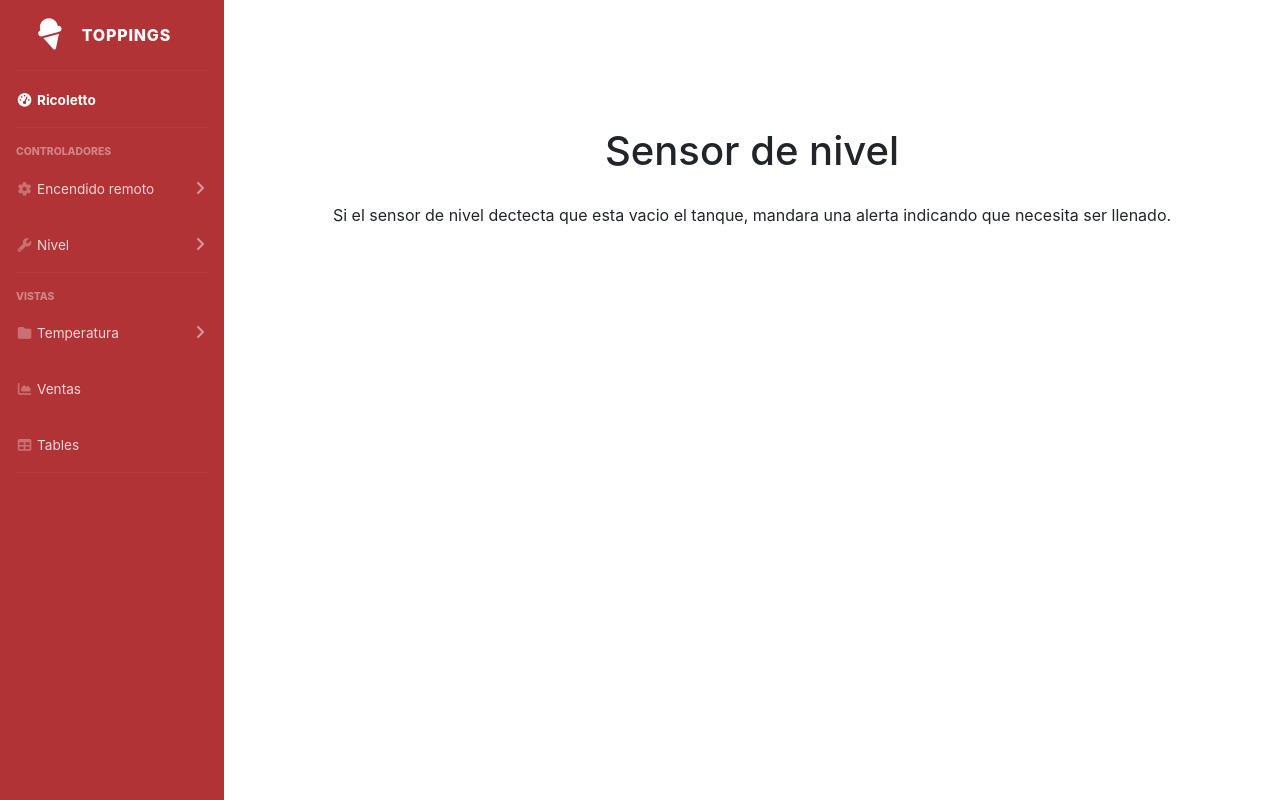
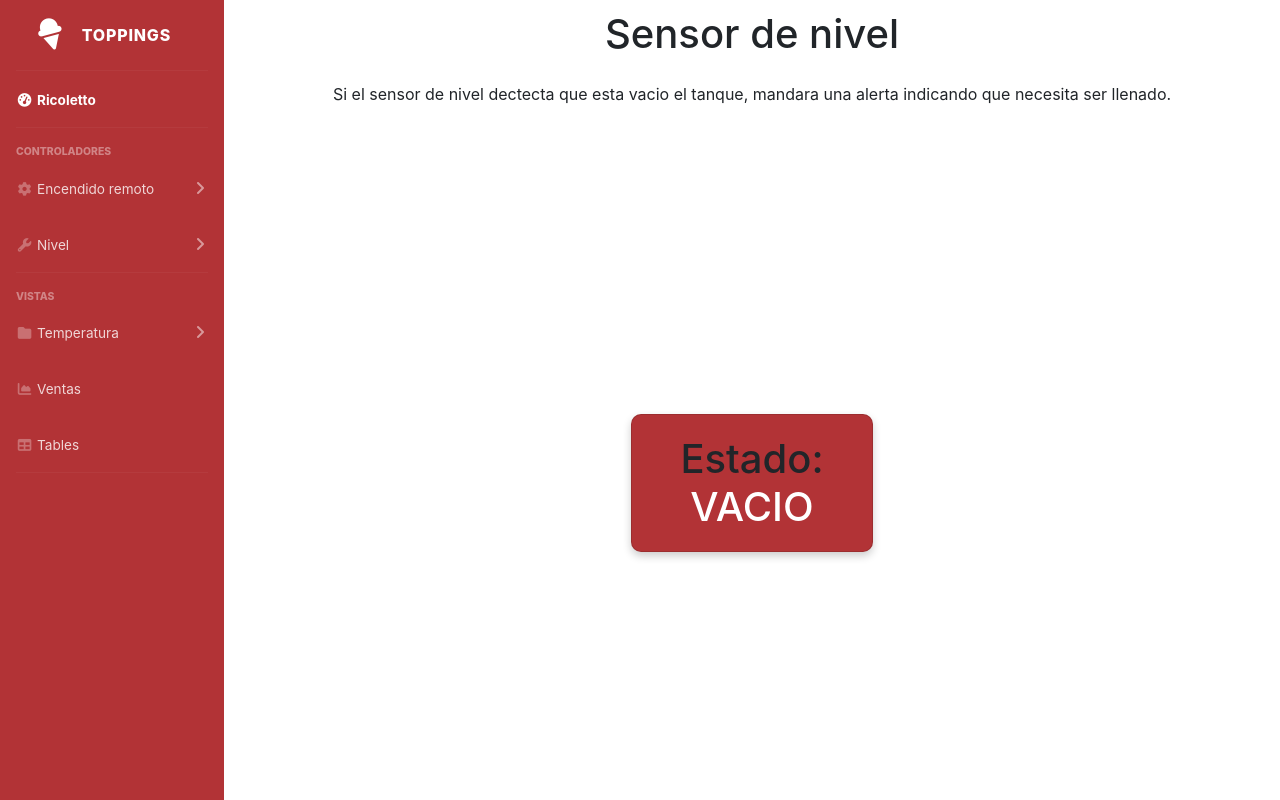
Before and after one commit to surullisuus/toppings-app, an Angular app: page /nivel in a window 1280 px wide. Shown: the top 800 px of the page. Built offline with nearby package versions, Linux system fonts and the light colour scheme; no server answers; a small style sheet from the web is missing.

Commit message:
esatdo nivel

```diff
--- a/src/app/nivel/nivel.component.css
+++ b/src/app/nivel/nivel.component.css
@@ -0,0 +1,23 @@
+.container {
+    display: flex;
+    justify-content: center;
+    align-items: center;
+    height: 80vh; /* Altura de la ventana del navegador */
+}
+
+.card {
+    width: 30%;
+    display: flex;
+    flex-direction: column;
+    justify-content: center;
+    align-items: center;
+    margin-top: 10%;
+    background-color: #B23336;
+    border-radius: 10px; /* Usa px en lugar de cap */
+    padding: 20px; /* Añade algo de padding para darle espacio interior */
+    box-shadow: 0 4px 8px rgba(0, 0, 0, 0.2); /* Añade una sombra para darle profundidad */
+}
+
+.card h1 {
+    margin: 0; /* Elimina el margen predeterminado */
+}
--- a/src/app/nivel/nivel.component.html
+++ b/src/app/nivel/nivel.component.html
@@ -15,6 +15,16 @@
             <div style="margin-top: 2%;">
                 <p>Si el sensor de nivel dectecta que esta vacio el tanque, mandara una alerta indicando que necesita ser llenado.</p>
             </div>
+
+            <div class="container">
+                <div class="card">
+                    <h1>Estado: </h1>
+                    <h1 *ngIf="estado == 1" style="color: green;">LLENO</h1>
+                    <h1 *ngIf="estado == 0" style="color: rgb(255, 255, 255);">VACIO</h1>
+                </div>
+            </div>
+
+
         </div>
     </div>
 </div>
```
